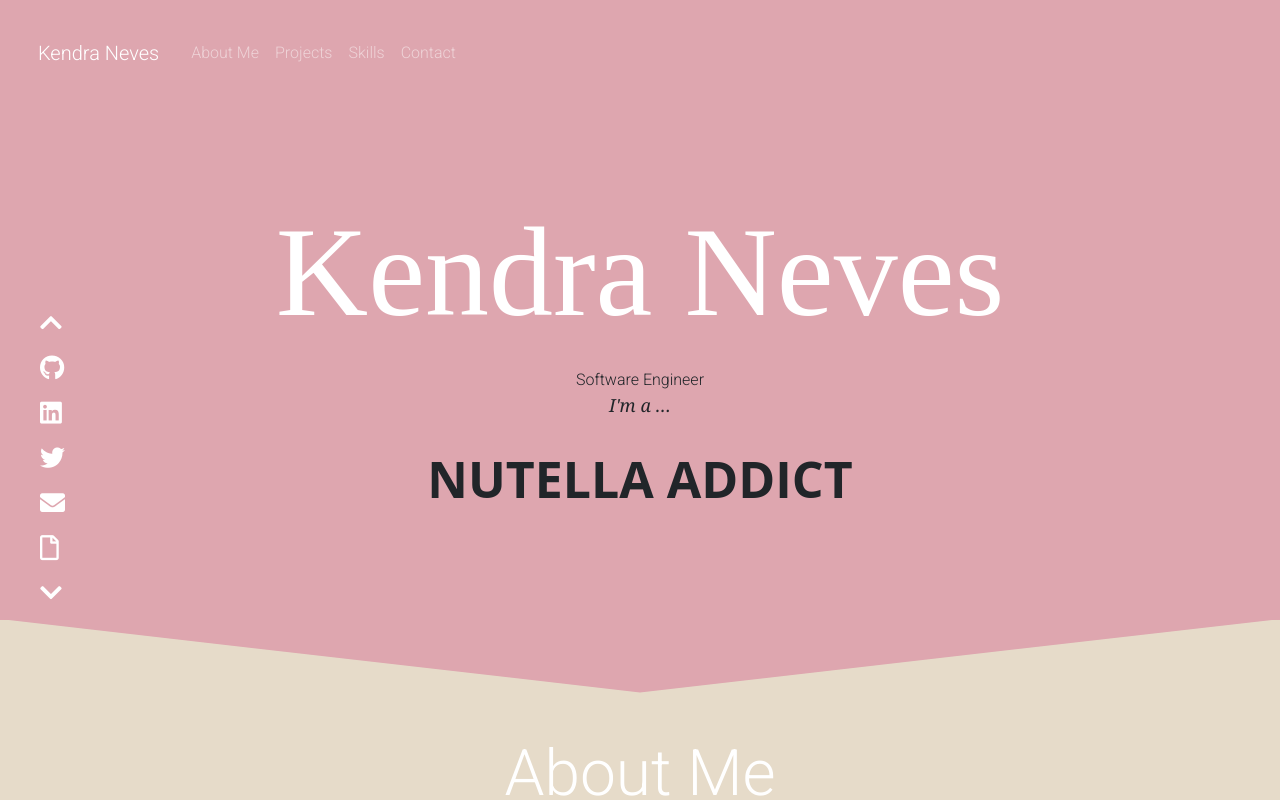
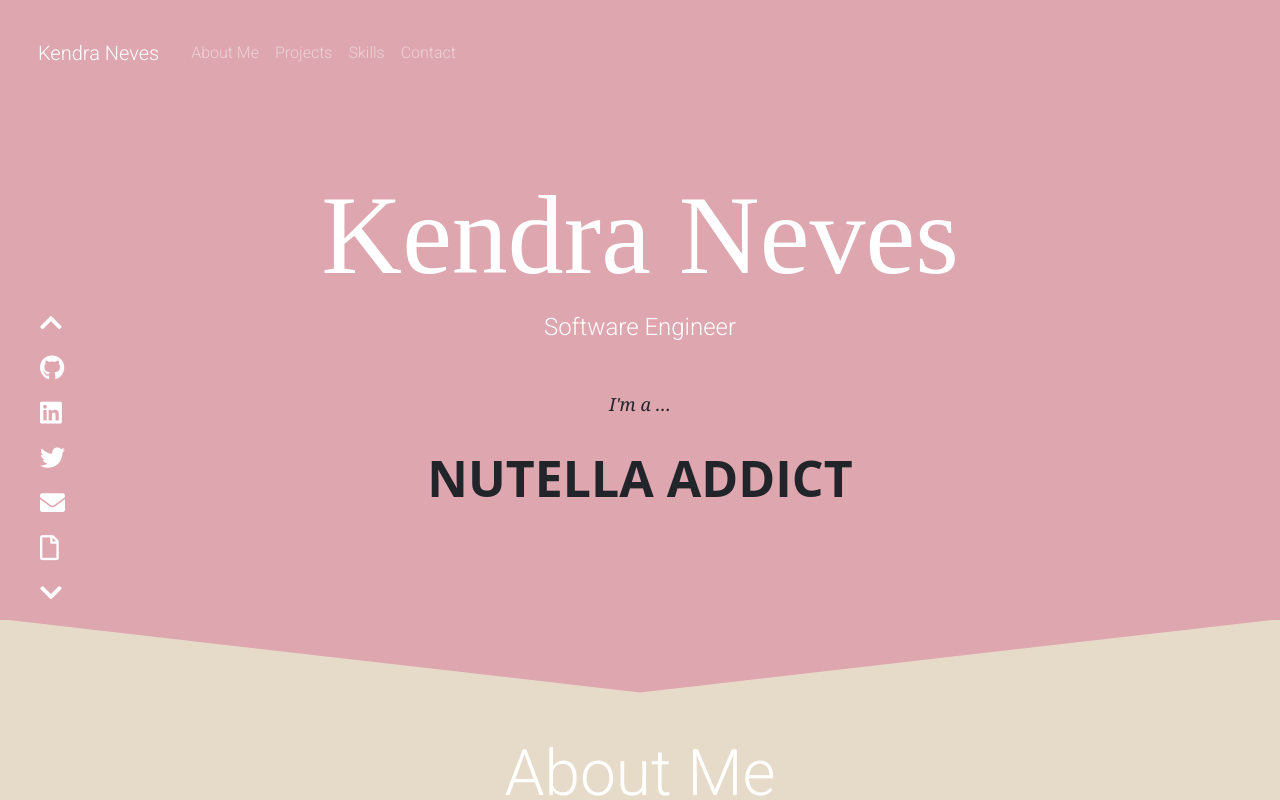
Before and after one commit to KendraNeves/portfolio-react, a React (Create React App) app: page / in a window 1280 px wide. Shown: the top 800 px of the page. Built offline with nearby package versions, Linux system fonts and the light colour scheme; a web font is replaced by a local one.

Commit message:
Added job title under name, removed unnecessary code from Jumbotron

```diff
--- a/src/components/jumbotron-page.js
+++ b/src/components/jumbotron-page.js
@@ -6,15 +6,16 @@ const JumbotronPage = () => {
   return (
     <Container id="top" fluid>
       <Row>
-        <div style={{ height: 100 }}></div>
+        <div style={{ height: 75 }}></div>
       </Row>
       <Row>
         <Col
           className="text-center"
           style={{
-            fontSize: "8rem",
+            fontSize: "7rem",
             color: "#ffffff",
             fontFamily: "Trocchi",
+
 
             // "Comfortaa', cursive",
             /* font-family: "Alice", serif; */
@@ -30,23 +31,26 @@ const JumbotronPage = () => {
           }}
         >
           {"Kendra Neves"}
+          <Row><Col className="text-center pb-5 mb-2" style={{
+            fontSize: "1.5rem",
+            lineHeight: "1rem",
+            fontFamily: "Roboto"
+          }}> Software Engineer</Col></Row>
+
         </Col>
+
       </Row>
-      <Row><Col className="text-center">Software Engineer</Col></Row>
       <Row className="text-center">
-        <Col lg={2}></Col>
-        <Col lg={8}>
-          <p class="rotatingText">
+        <Col>
+          <p class="rotatingText text-center">
             I'm a &hellip;
             <span class="rotatingText-adjective">Software Engineer</span>
             <span class="rotatingText-adjective">Dog mom</span>
             <span class="rotatingText-adjective">Nutella Addict</span>
             <span class="rotatingText-adjective">perfect</span>
             <span class="rotatingText-adjective">perfect</span>
-
           </p>
         </Col>
-        <Col lg={2}></Col>
       </Row>
     </Container>
   );
```
